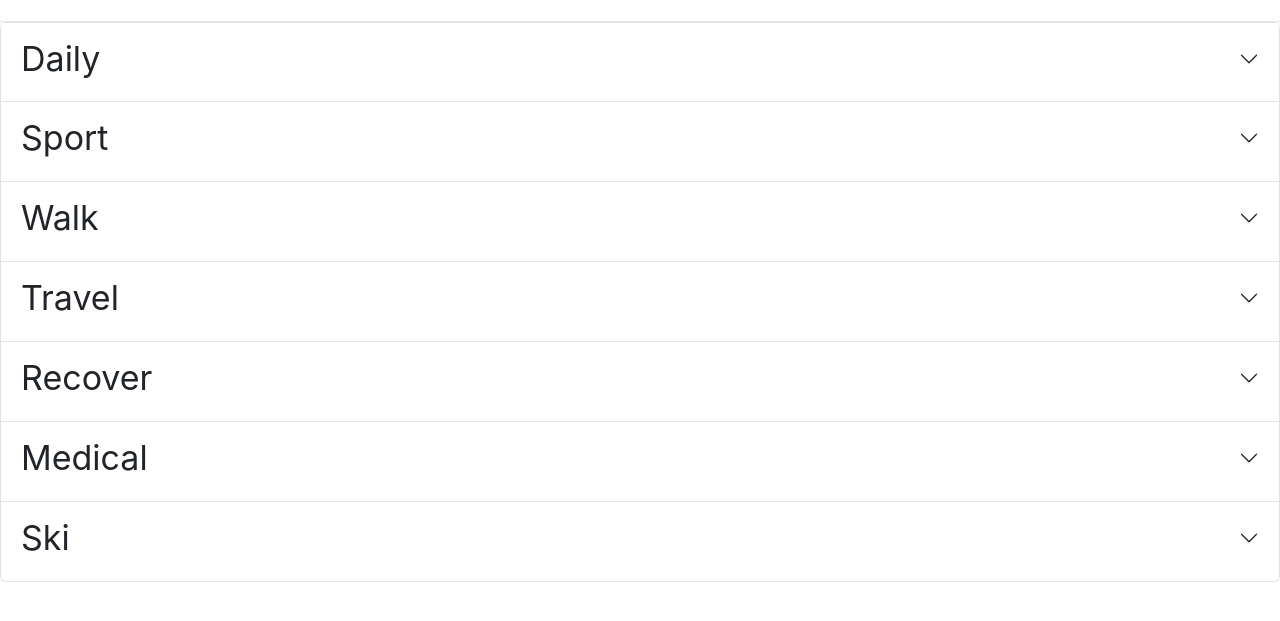
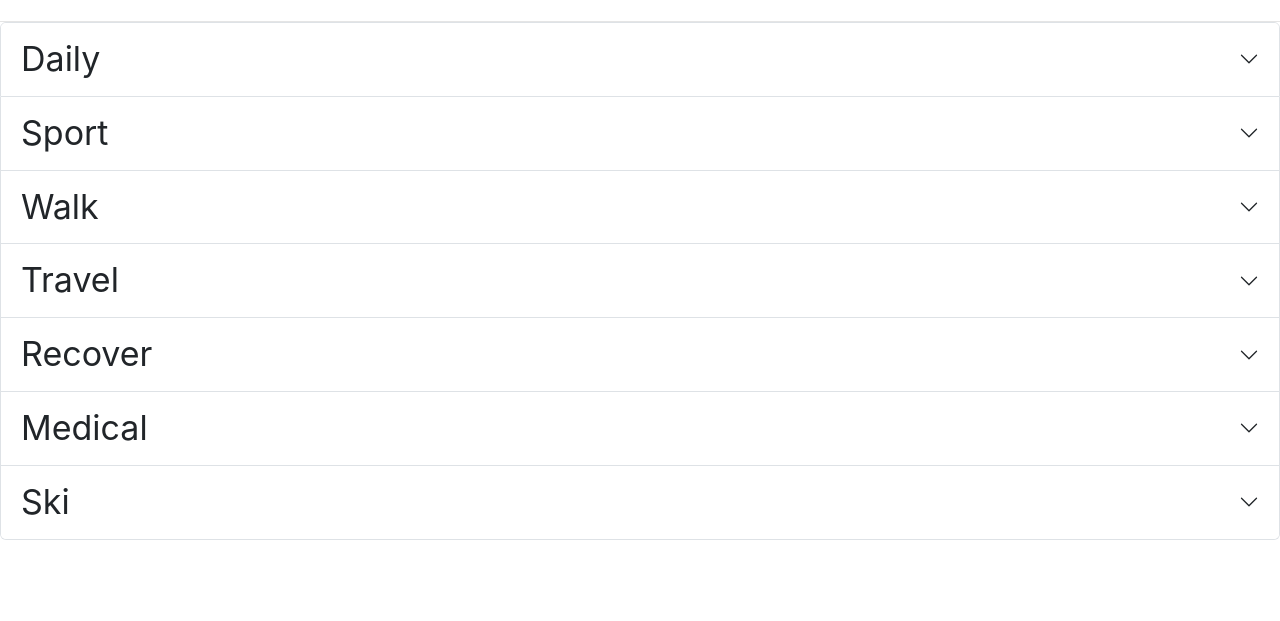
Before and after one commit to jaclynhaggerty/stox-example, a Gatsby site: page / in a window 1280 px wide. Shown: the part 77-698 px from the top of the page. Built offline with nearby package versions, Linux system fonts and the light colour scheme; Gatsby itself is replaced by a stand-in of ours.

Commit message:
more styling for accordion

```diff
--- a/src/components/MenuAccordion.css
+++ b/src/components/MenuAccordion.css
@@ -1,7 +1,3 @@
-.accordion-item {
-    height: 80px;
-}
-
 .accordion-button {
     font-size: 34px;
 }
```
